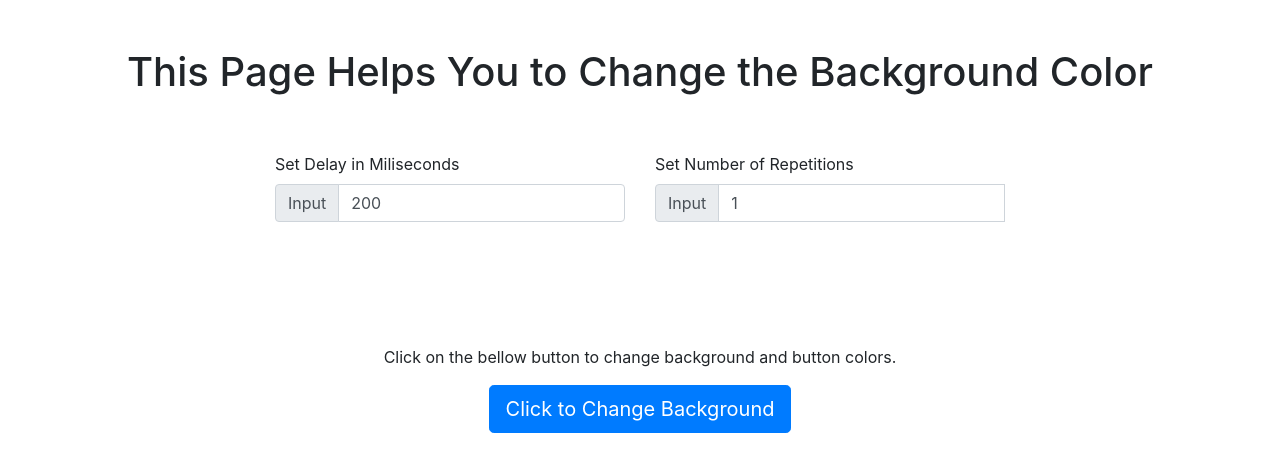
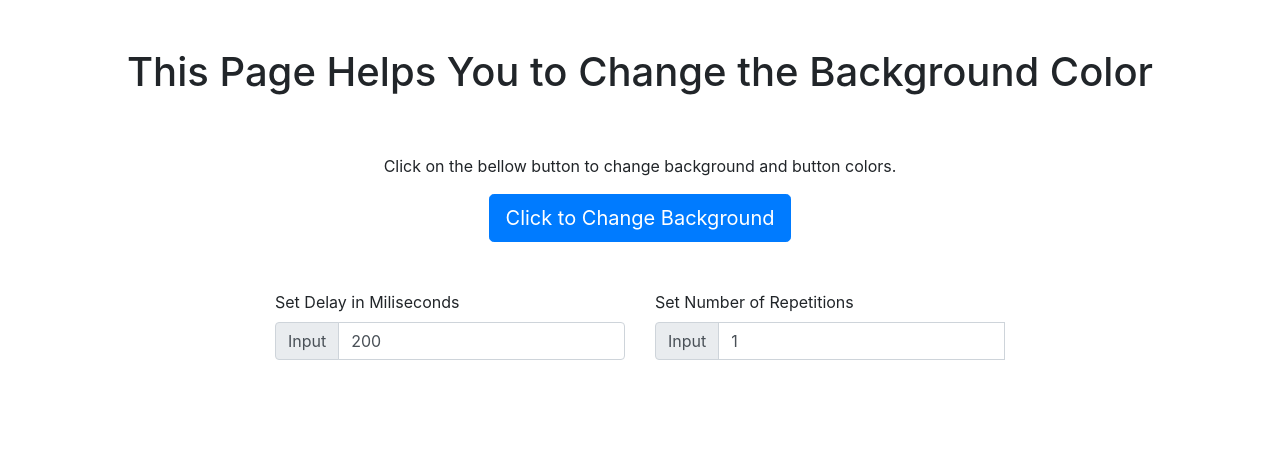
Before and after one commit to matuskliment/change-background-color, a plain HTML site: page index.html in a window 1280 px wide. Drawn offline with nearby package versions, Linux system fonts and the light colour scheme.

Commit message:
remove HEX text

```diff
--- a/index.html
+++ b/index.html
@@ -11,9 +11,13 @@
     </header>
     <body>
         <div id="topDiv" class="container text-center mt-5 topDiv">
-            <h1 class="pb-5">This Page Helps You to Change the Background Color</h1>
+            <h1 class="pb-1">This Page Helps You to Change the Background Color</h1>
         </div>
-        <div class="container">
+        <div id="bigTopMargin" class="containter text-center topDiv">
+            <p class="pt-1">Click on the bellow button to change background and button colors.</p>
+            <button id="changeColorDiv" type="button" class="btn btn-primary btn-lg d-block mx-auto">Click to Change Background</button>
+        </div>
+        <div class="container mt-5">
             <div class="row justify-content-md-center">
               <div class="col col-lg-4 col-md-6 col-12">
                 <label for="inputDelay">Set Delay in Miliseconds</label>
@@ -39,11 +43,6 @@
             </div>
           </div>
 
-        <div id="bigTopMargin" class="containter text-center topDiv">
-            <p class="pt-1">Click on the bellow button to change background and button colors.</p>
-            <button id="changeColorDiv" type="button" class="btn btn-primary btn-lg d-block mx-auto">Click to Change Background</button>
-        </div>
-
         <!-- Optional JavaScript -->
         <script src="script.js"></script>
         <!-- jQuery first, then Popper.js, then Bootstrap JS -->
--- a/script.js
+++ b/script.js
@@ -7,7 +7,7 @@ const inputDelay = document.getElementById("inputDelay");
 const inputRepetitions = document.getElementById("inputRepetitions");
 newParagraph.className = "text-center mb-4 text-white";
 div.insertBefore(newParagraph, div.firstElementChild);
-newParagraph.textContent = "HEX COLOR of Background:";
+// newParagraph.textContent = "HEX COLOR of Background:";
 inputDelay.value = 200;
 inputRepetitions.value = 1;
 
@@ -45,7 +45,7 @@ buttonChangeColor.addEventListener('click', (e) => {
         setTimeout(function() {
             let firstRandom = randomRGBToHex(random256(), random256(), random256());
             buttonChangeColor.style.backgroundColor = firstRandom;
-            newParagraph.textContent = `HEX COLOR of Background: ${firstRandom}`;
+            // newParagraph.textContent = `HEX COLOR of Background: ${firstRandom}`;
             document.querySelector('body').style.color = "white";
           if (--i) myLoop(i);   //  decrement i and call myLoop again if i > 0
         }, inputDelay.value)
```
